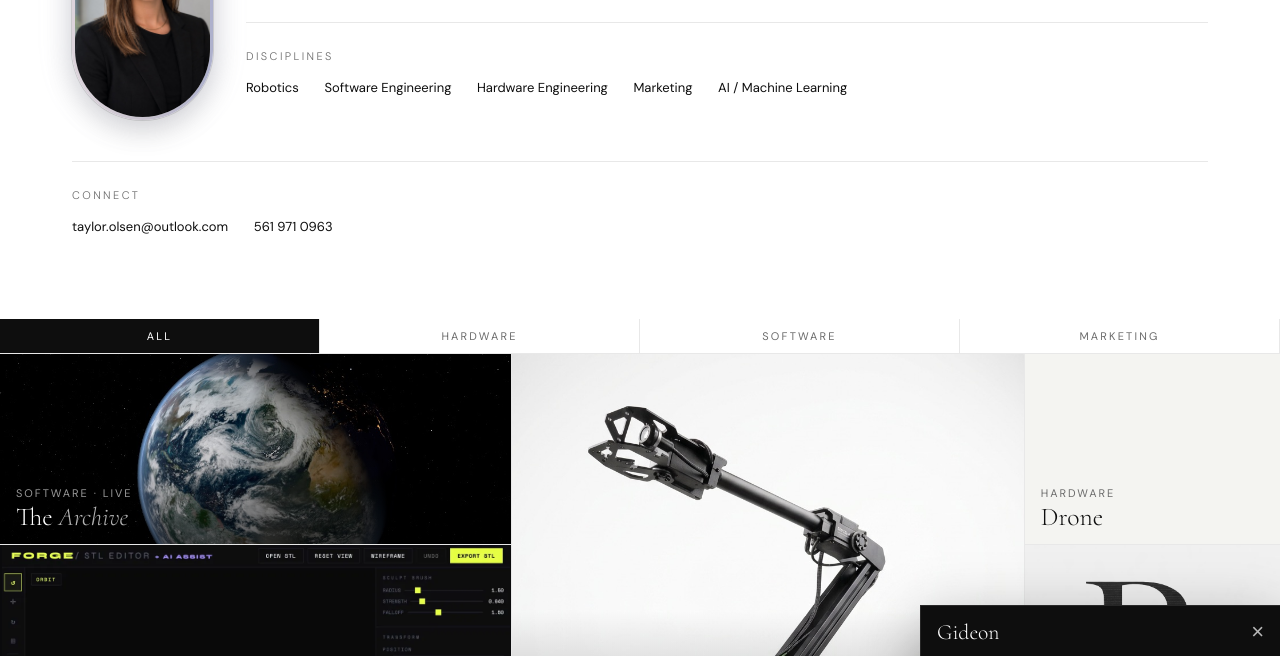
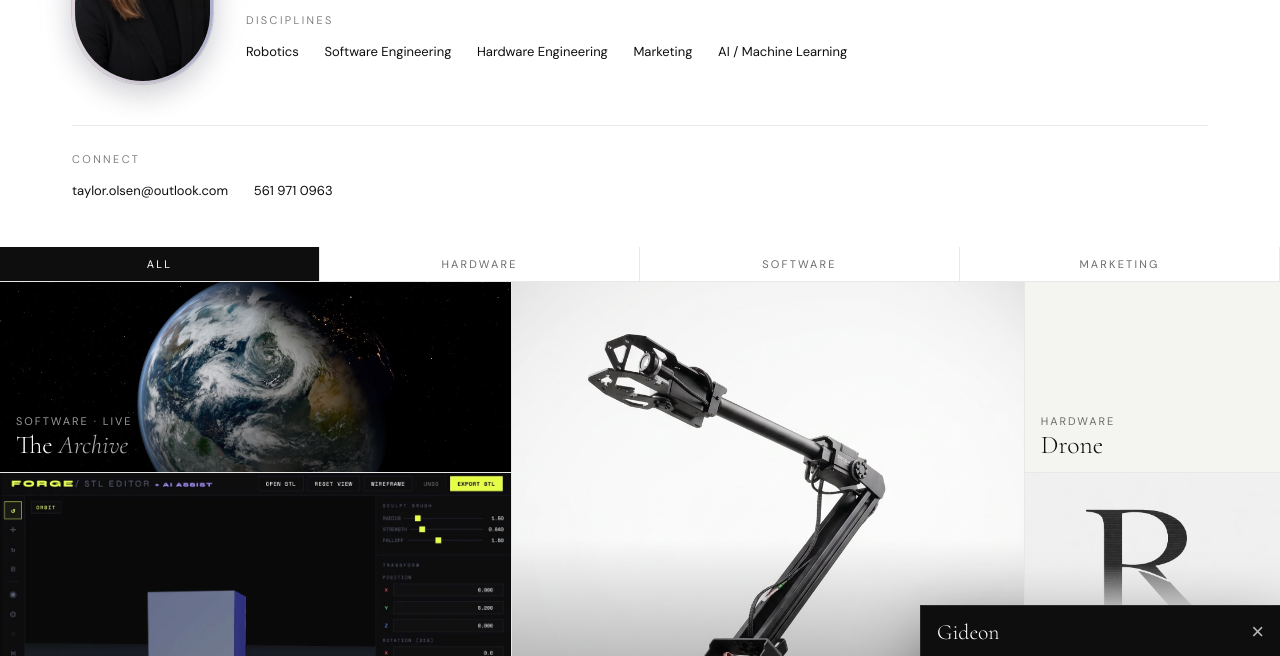
Before and after one commit to taylorolsen-vogt/taylorolsen-vogt.github.io, a plain HTML site: page index.html in a window 1280 px wide. Shown: the part 199-855 px from the top of the page. Drawn offline with Linux system fonts and the light colour scheme.

Commit message:
Tighten the empty gap between the contact details and the project tiles
Co-Authored-By: Claude Sonnet 5.5 <noreply@anthropic.com>

```diff
--- a/index.html
+++ b/index.html
@@ -214,7 +214,7 @@ nav {
 }
 
 .filterbar {
-  margin-top: 60px;
+  margin-top: 24px;
   position: sticky;
   top: 60px;
   z-index: 150;
@@ -879,7 +879,7 @@ nav {
 }
 
 .about {
-  margin-top: 60px;
+  margin-top: 24px;
   padding: clamp(16px, 2vw, 24px) clamp(20px, 3vw, 32px);
   display: grid;
   align-items: start;
```
Also changed, not shown: serious.html (+2 -2 lines).
